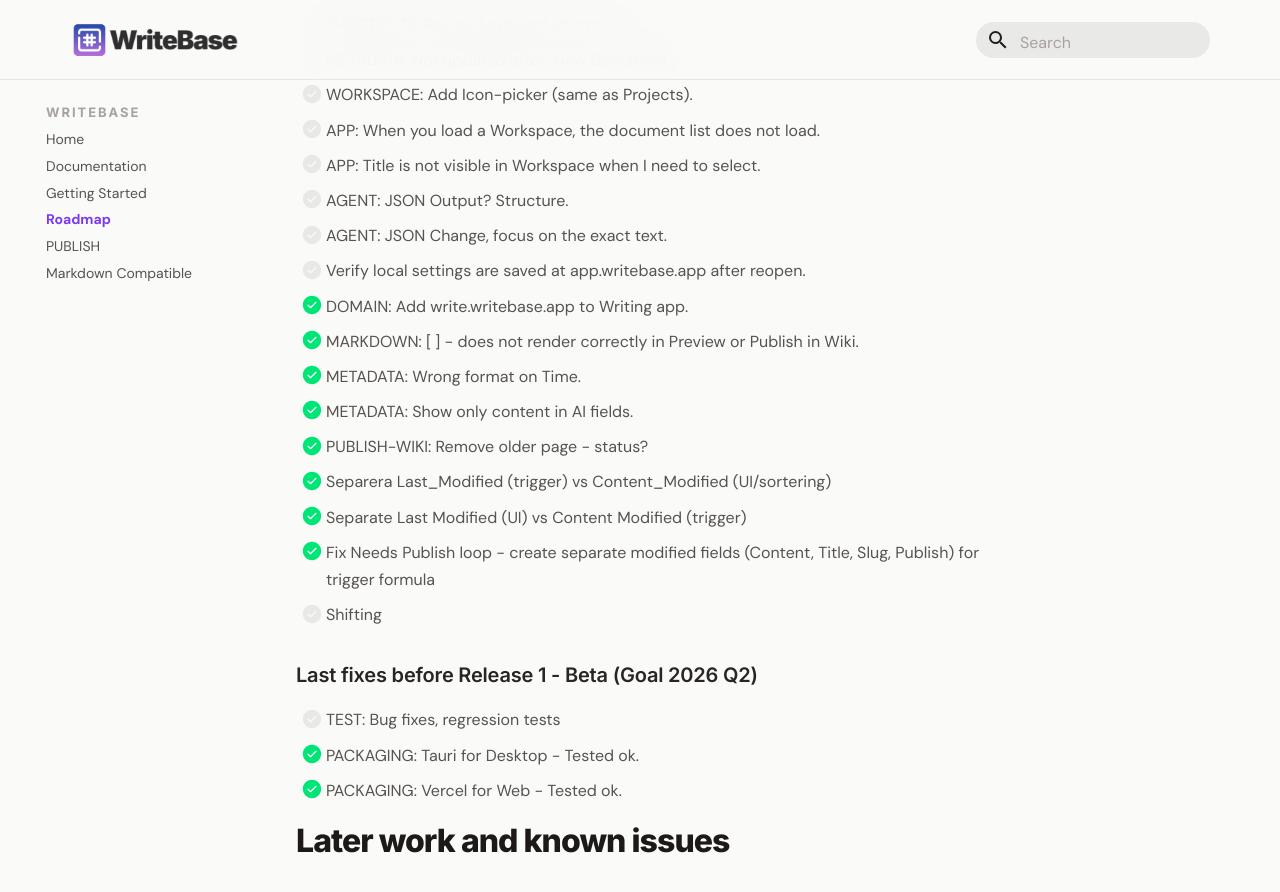
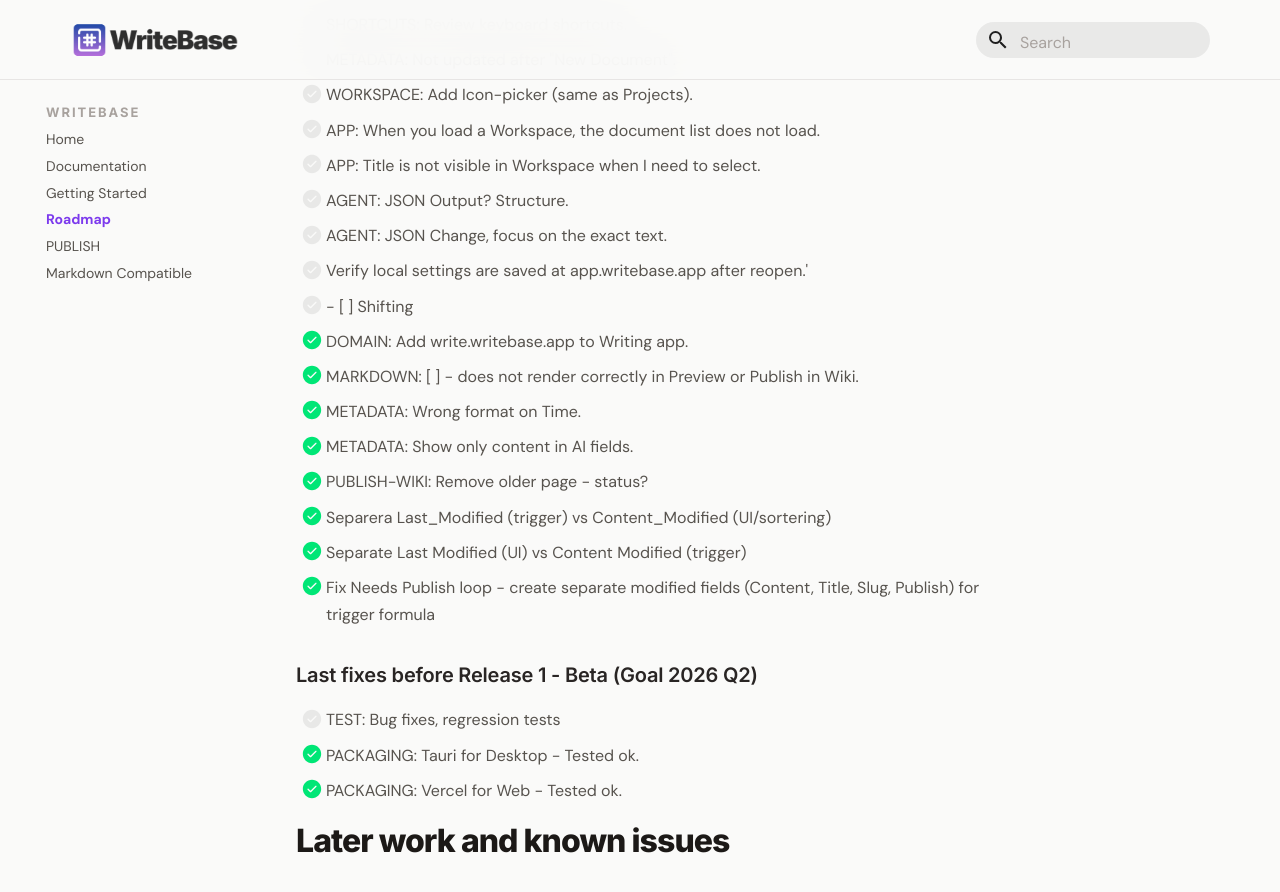
Before and after one commit to larssonhthomas-afk/writebase-docs, an MkDocs documentation site: the page built from docs/009-roadmap.md, in a window 1280 px wide and 900 px high, scrolled down 958 px. Shown: the top 892 px of the window. Built offline with MkDocs 1.6.1 and Material for MkDocs 9.7.7, drawn with Linux system fonts in a browser that asks for light colours; some web fonts are replaced; part of the change alters nothing that is shown.

```diff
--- a/docs/009-roadmap.md
+++ b/docs/009-roadmap.md
@@ -42,7 +42,8 @@ This Backlog has a priority 1-3.
 - [ ] APP: Title is not visible in Workspace when I need to select.
 - [ ] AGENT: JSON Output? Structure.
 - [ ] AGENT: JSON Change, focus on the exact text.
-- [ ] Verify local settings are saved at app.writebase.app after reopen.
+- [ ] Verify local settings are saved at app.writebase.app after reopen.'
+- [ ] - [ ] Shifting
 
 - [x] DOMAIN: Add write.writebase.app to Writing app.
 - [x] MARKDOWN: [ ] - does not render correctly in Preview or Publish in Wiki.
@@ -52,7 +53,7 @@ This Backlog has a priority 1-3.
 - [x] Separera Last_Modified (trigger) vs Content_Modified (UI/sortering)
 - [x] Separate Last Modified (UI) vs Content Modified (trigger)
 - [x] Fix Needs Publish loop - create separate modified fields (Content, Title, Slug, Publish) for trigger formula
-- [ ] Shifting
+
 
 ### Last fixes before Release 1 - Beta (Goal 2026 Q2)
 
```
